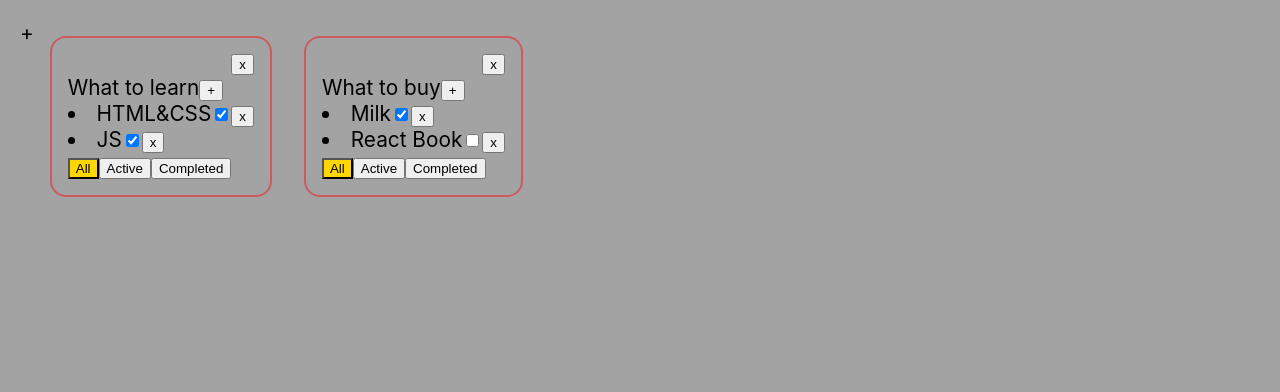
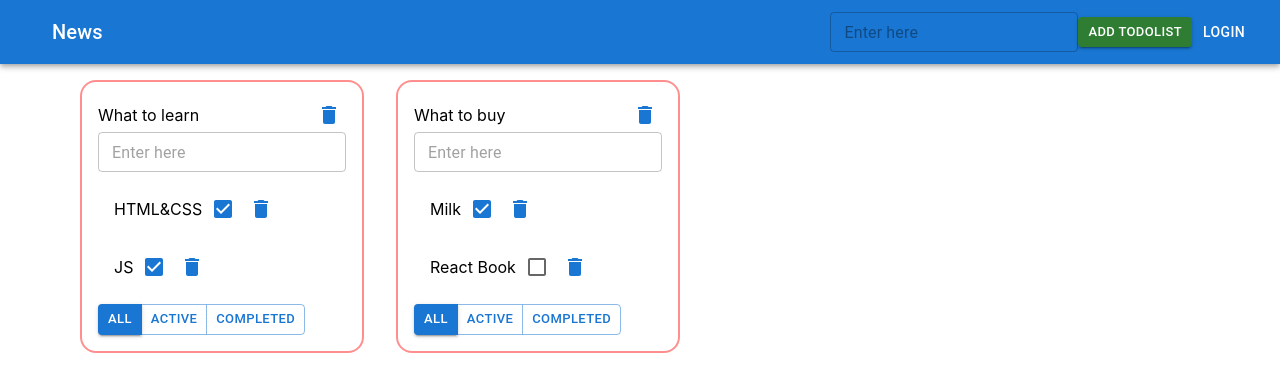
Before and after one commit to AlFilip/just-my-todo-list, a React (Create React App) app: page / in a window 1280 px wide. Shown: the top 392 px of the page. Built offline with nearby package versions, Linux system fonts and the light colour scheme.

Commit message:
Added mu components

```diff
--- a/package.json
+++ b/package.json
@@ -3,6 +3,10 @@
   "version": "0.1.0",
   "private": true,
   "dependencies": {
+    "@emotion/react": "^11.5.0",
+    "@emotion/styled": "^11.3.0",
+    "@mui/icons-material": "^5.0.5",
+    "@mui/material": "^5.0.6",
     "@testing-library/jest-dom": "^5.11.4",
     "@testing-library/react": "^11.1.0",
     "@testing-library/user-event": "^12.1.10",
--- a/src/App.css
+++ b/src/App.css
@@ -1,9 +1,9 @@
-body {
-    background-color: #a3a3a3;
-}
+/*body {*/
+/*    background-color: #a3a3a3;*/
+/*}*/
 
-.App {
-    display: flex;
-    padding: 20px;
-    font-size: 1.3rem;
-}
+/*.App {*/
+/*    display: flex;*/
+/*    padding: 20px;*/
+/*    font-size: 1.3rem;*/
+/*}*/
--- a/src/App.tsx
+++ b/src/App.tsx
@@ -6,6 +6,8 @@ import {actionsTypes, addTodoList} from "./actions/todoListActions";
 import {useDispatch, useSelector} from "react-redux";
 import {Dispatch} from "redux";
 import {allStateType} from "./redux/store";
+import {AppBar, Box, Button, Container, Grid, IconButton, Menu, Toolbar, Typography} from "@mui/material";
+import {AddItemForm} from "./Components/Common/AdditemForm/AddItemForm";
 
 
 export type TaskType = { id: string, title: string, isDone: boolean }
@@ -26,19 +28,44 @@ function App() {
         dispatch(addTodoList({title}))
     }, [dispatch])
 
-    const mappedTodoLists = todoLists.map(m => <TodoList key={m.id}
-                                                         todoListId={m.id}
-                                                         filter={m.filter}
-                                                         title={m.title}
+    const mappedTodoLists = todoLists.map(m =>
+        <Grid item key={m.id}>
+            <TodoList key={m.id}
+                      todoListId={m.id}
+                      filter={m.filter}
+                      title={m.title}
 
-    />)
+            />
+        </Grid>)
 
     return (
         <div className="App">
-            <EditableSpan title={''} callBack={addTodo} buttonTitle={'Add'}>
-                +
-            </EditableSpan>
-            {mappedTodoLists}
+            <Box sx={{flexGrow: 1}}>
+                <AppBar position="static">
+                    <Toolbar>
+                        <IconButton size="large"
+                                    edge="start"
+                                    color="inherit"
+                                    aria-label="menu"
+                                    sx={{mr: 2}}
+                        >
+                            {/*<Menu/>*/}
+                        </IconButton>
+                        <Typography variant="h6" component="div" sx={{flexGrow: 1}}>
+                            News
+                        </Typography>
+                        <AddItemForm callBack={addTodo} buttonTitle={'Add TodoList'}/>
+                        <Button color="inherit">Login</Button>
+                    </Toolbar>
+                </AppBar>
+            </Box>
+
+
+            <Container>
+                <Grid container>
+                    {mappedTodoLists}
+                </Grid>
+            </Container>
         </div>
     );
 }
--- /dev/null
+++ b/src/Components/Common/AdditemForm/AddItemForm.tsx
@@ -0,0 +1,63 @@
+import React, {ChangeEventHandler, KeyboardEventHandler, useState} from "react";
+import {Button, TextField} from "@mui/material";
+
+type EditableSpanPropsType = {
+    title?: string
+    callBack: (title: string) => void
+    buttonTitle?: string
+    isEditMode?: boolean
+}
+export const AddItemForm: React.FC<EditableSpanPropsType> = React.memo(({
+                                                                            title,
+                                                                            callBack,
+                                                                            buttonTitle,
+                                                                            ...props
+                                                                        }) => {
+
+    // console.log('EditableSpan')
+    const [titleValue, setTitleValue] = useState<string>(title || '')
+
+    const saveChanges = () => {
+        titleValue
+        && callBack(titleValue)
+        setTitleValue('')
+    }
+    const discardChanges = () => {
+        setTitleValue(title || '')
+    }
+    const onKeyDownHandler: KeyboardEventHandler<HTMLInputElement> = (e) => {
+        switch (e.key) {
+            case 'Escape':
+                discardChanges()
+                break
+            case 'Enter':
+                titleValue
+                && saveChanges()
+                break
+        }
+    }
+    const onTitleChangeHandler: ChangeEventHandler<HTMLInputElement> = (e) => {
+        setTitleValue(e.currentTarget.value)
+    }
+    return (
+        <>
+            <TextField color="secondary"
+                       size={'small'}
+                       variant="outlined"
+                       placeholder={'Enter here'}
+                       value={titleValue}
+                       onKeyDown={onKeyDownHandler}
+                       onChange={onTitleChangeHandler}
+            />
+
+            {buttonTitle
+            && <Button variant="contained"
+                       color="success"
+                       size="small"
+                       onClick={saveChanges}
+            >{buttonTitle}</Button>}
+        </>
+
+
+    )
+})
--- a/src/Components/TodoList/EditableSpan.tsx
+++ b/src/Components/TodoList/EditableSpan.tsx
@@ -1,4 +1,5 @@
 import React, {ChangeEventHandler, KeyboardEventHandler, useState} from "react";
+import {Input} from "@mui/material";
 
 type EditableSpanPropsType = {
     title: string
@@ -50,7 +51,7 @@ export const EditableSpan: React.FC<EditableSpanPropsType> = React.memo(({
 
             {editMode
             && <>
-                <input autoFocus
+                <Input autoFocus
                        value={titleValue}
                        onKeyDown={onKeyDownHandler}
                        onChange={onTitleChangeHandler}
--- a/src/Components/TodoList/Tasks/Task.tsx
+++ b/src/Components/TodoList/Tasks/Task.tsx
@@ -1,5 +1,7 @@
 import React, {ChangeEventHandler, useCallback} from "react";
 import {EditableSpan} from "../EditableSpan";
+import Delete from "@mui/icons-material/Delete";
+import {Checkbox, IconButton, ListItemButton} from "@mui/material";
 
 export type TaskPropsType = {
     id: string
@@ -20,19 +22,21 @@ export const Task: React.FC<TaskPropsType> = ({
                                               }) => {
 
     // console.log('Task')
-    const changeTitle = useCallback((title: string) => renameTask(id, title),[id, renameTask])
+    const changeTitle = useCallback((title: string) => renameTask(id, title), [id, renameTask])
     const onChangeCheckedHandler: ChangeEventHandler<HTMLInputElement> = (e) => {
         changeIsDone(id, e.currentTarget.checked)
     }
     const killTask = () => removeTask(id)
 
     return (
-        <li key={id} id={id}>
+        <ListItemButton key={id} id={id}>
             <EditableSpan title={title}
                           callBack={changeTitle}
             />
-            <input type="checkbox" checked={isDone} onChange={onChangeCheckedHandler}/>
-            <button onClick={killTask}>x</button>
-        </li>
+            <Checkbox checked={isDone} onChange={onChangeCheckedHandler}/>
+            <IconButton color="primary" aria-label="add" size='small' onClick={killTask}>
+                <Delete/>
+            </IconButton>
+        </ListItemButton>
     )
 }
--- a/src/Components/TodoList/Tasks/Tasks.tsx
+++ b/src/Components/TodoList/Tasks/Tasks.tsx
@@ -2,6 +2,7 @@ import React, {useMemo} from "react";
 import s from "../TodoList.module.css";
 import {TaskType} from "../../../App";
 import {Task} from "./Task";
+import {List} from "@mui/material";
 
 type TasksPropsType = {
     tasks: Array<TaskType>
@@ -21,11 +22,13 @@ export const Tasks: React.FC<TasksPropsType> = React.memo((props) => {
                                       removeTask={props.removeTask}
                                       renameTask={props.renameTask}
                                       changeIsDone={props.changeIsDone}
-        />),[props.tasks, props.renameTask, props.removeTask, props.changeIsDone])
+        />), [props.tasks, props.renameTask, props.removeTask, props.changeIsDone])
 
     return (
         <div className={s.body}>
-            {mappedTasks}
+            <List>
+                {mappedTasks}
+            </List>
         </div>
     )
 })
--- a/src/Components/TodoList/TodoList.tsx
+++ b/src/Components/TodoList/TodoList.tsx
@@ -8,6 +8,8 @@ import {allStateType} from "../../redux/store";
 import {removeTodoList, renameTodoList} from "../../actions/todoListActions";
 import {Dispatch} from "redux";
 import {addTaskAC, changeIsDoneAC, removeTaskAC, renameTaskAC} from "../../reducers/tasksReducer";
+import {Button, ButtonGroup} from "@mui/material";
+import {AddItemForm} from "../Common/AdditemForm/AddItemForm";
 
 type TodoListPropsType = {
     todoListId: string
@@ -70,11 +72,11 @@ export const TodoList: React.FC<TodoListPropsType> = React.memo(({
     }
 
     const buttons = useMemo(() => ['All', 'Active', 'Completed']
-        .map(m => <button key={m}
-                          className={todoListFilter === m ? s.activeBtn : ''}
+        .map(m => <Button key={m}
+                          variant={todoListFilter === m ? 'contained' : 'outlined'}
                           data-filter={m}
                           onClick={changeFilter}>{m}
-            </button>
+            </Button>
         ), [todoListFilter]
     )
     return (
@@ -82,8 +84,8 @@ export const TodoList: React.FC<TodoListPropsType> = React.memo(({
             <TodoListTitle title={title}
                            callBack={removeTodo}
                            onChangeCallBack={changeTodoTitle}
-                           addTask={addTask}
             />
+            <AddItemForm callBack={addTask}/>
             <Tasks tasks={filteredTasks}
                    renameTask={renameTask}
                    changeIsDone={changeIsDone}
@@ -91,7 +93,9 @@ export const TodoList: React.FC<TodoListPropsType> = React.memo(({
             />
 
             <div className={s.filters}>
+                <ButtonGroup variant="outlined" size='small'>
                 {buttons}
+                </ButtonGroup>
             </div>
         </div>
     )
--- /dev/null
+++ b/src/Components/TodoList/TodoListTitle.module.css
@@ -0,0 +1,9 @@
+.title {
+    display: flex;
+    justify-content: space-between;
+    align-items: center;
+}
+
+.titleText {
+    font-size: 1.2rem;
+}
--- a/src/Components/TodoList/TodoListTitle.tsx
+++ b/src/Components/TodoList/TodoListTitle.tsx
@@ -1,12 +1,13 @@
-import s from "./TodoList.module.css";
-import React, {ChangeEventHandler, KeyboardEventHandler, useState} from "react";
+import s from "./TodoListTitle.module.css";
+import React from "react";
 import {EditableSpan} from "./EditableSpan";
+import Delete from '@mui/icons-material/Delete';
+import {IconButton} from "@mui/material";
 
 type TodoListTitlePropsType = {
     title: string
     onChangeCallBack: (title: string) => void
     callBack: () => void
-    addTask: (title: string) => void
 }
 
 export const TodoListTitle: React.FC<TodoListTitlePropsType> = React.memo(({
@@ -16,42 +17,16 @@ export const TodoListTitle: React.FC<TodoListTitlePropsType> = React.memo(({
                                                                                ...props
                                                                            }) => {
     // console.log('TodoListTitle')
-    const [addTaskMode, setAddTaskMode] = useState(false)
-    const [addTaskValue, setAddTaskValue] = useState('')
-    const onChangeHandler: ChangeEventHandler<HTMLInputElement> = (e) => {
-        setAddTaskValue(e.currentTarget.value)
-    }
-    const toggleAddTaskMode = () => {
-        setAddTaskMode(!addTaskMode)
-        addTaskValue
-        && addTask()
-    }
+
     const onButtonClickHandler = () => callBack()
-    const addTask = () => {
-        props.addTask(addTaskValue)
-        setAddTaskValue('')
-    }
-    const onKeyDownHandler: KeyboardEventHandler<HTMLInputElement> = (e) => {
-        e.key === 'Enter' && toggleAddTaskMode()
-    }
+
     return (
         <>
-            <div className={s.btnDiv}>
-                <button className={s.deleteBtn} onClick={onButtonClickHandler}>x</button>
-            </div>
             <div className={s.title}>
-                <EditableSpan title={title}
-                              callBack={onChangeCallBack}
-                />
-                <button onClick={toggleAddTaskMode}>+</button>
-                <div>
-                    {addTaskMode && <input autoFocus
-                                           type="text"
-                                           value={addTaskValue}
-                                           onChange={onChangeHandler}
-                                           onKeyDown={onKeyDownHandler}
-                    />}
-                </div>
+                <EditableSpan title={title} callBack={onChangeCallBack}/>
+                <IconButton color="primary" aria-label="add" size='small' onClick={onButtonClickHandler}>
+                    <Delete/>
+                </IconButton>
             </div>
         </>
     )
```
Also changed, not shown: src/Components/TodoList/TodoList.module.css (line endings or trailing spaces), 1 other file (tests, documents, lock files or other folders).
